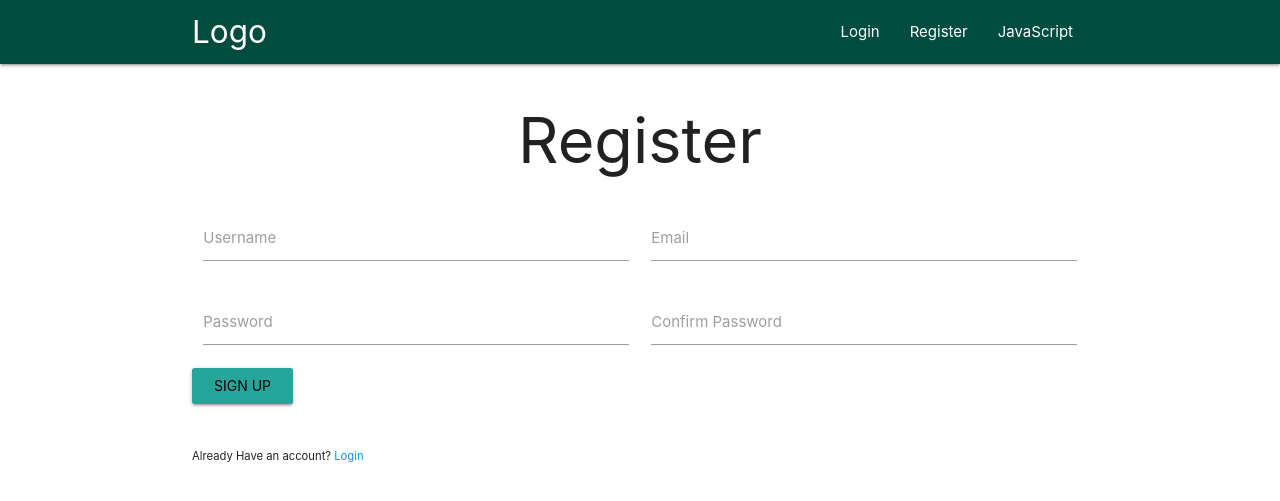
After one commit to EmmaSemutenga/flask_docs, a Flask app: page /signup in a window 1280 px wide. The commit adds this page. Shown: the top 501 px of the page. Run offline with Flask 2, Linux system fonts and the light colour scheme.

Commit message:
added templates

```diff
--- /dev/null
+++ b/forms.py
@@ -0,0 +1,16 @@
+from flask_wtf import FlaskForm
+from wtforms import StringField, PasswordField, SubmitField, BooleanField
+from wtforms.validators import DataRequired, EqualTo, Length, Email
+
+class RegistrationForm(FlaskForm):
+    username = StringField("Username", validators=[DataRequired(), Length(min = 1, max = 10)])
+    email = StringField("Email", validators=[DataRequired(), Email()])
+    password = PasswordField("Password", validators=[DataRequired()])
+    confirm_password = PasswordField("Confirm Password", validators=[DataRequired(), EqualTo('password')])
+    submit = SubmitField("Sign Up")
+
+class LoginForm(FlaskForm):
+    email = StringField("Email", validators=[DataRequired(), Email()])
+    password = PasswordField("Password", validators=[DataRequired()])
+    remember_me = BooleanField("Remember Me")
+    submit = SubmitField("Login")
--- a/hello.py
+++ b/hello.py
@@ -1,5 +1,5 @@
 from flask import Flask, render_template, request, escape, url_for, make_response, jsonify, session, redirect, flash
-
+from forms import RegistrationForm, LoginForm
 app = Flask(__name__)
 app.secret_key = "find yours"
 
@@ -47,13 +47,27 @@ def japi():
         "height" : "10fts"
     })
 
-@app.route('/login')
-def login():
-    if request.method == "POST":
-        session['username'] = request.form["username"]
-        return redirect(url_for('index'))
+# @app.route('/login')
+# def login():
+#     if request.method == "POST":
+#         session['username'] = request.form["username"]
+#         return redirect(url_for('index'))
 
 @app.route('/logout')
 def logout():
     session.pop('username', None)
     return redirect(url_for('index'))
+
+#---------------------------------------
+@app.route('/signup', methods=['POST','GET'])
+def signup():
+    form = RegistrationForm()
+    if form.validate_on_submit():
+        flash(f"Horray you got an account now: {form.username.data}!", "success")
+        return redirect(url_for('login'))
+    return render_template("register.html", form=form)
+
+@app.route('/login', methods=['POST','GET'])
+def login():
+    form = LoginForm()
+    return render_template("login.html", form=form)
--- a/requirements.txt
+++ b/requirements.txt
@@ -1,8 +1,10 @@
 Click==7.0
 Flask==1.1.1
+Flask-WTF==0.14.2
 gunicorn==20.0.0
 itsdangerous==1.1.0
 Jinja2==2.10.3
 MarkupSafe==1.1.1
 python-dotenv==0.10.3
 Werkzeug==0.16.0
+WTForms==2.2.1
--- a/templates/base.html
+++ b/templates/base.html
@@ -1,12 +1,41 @@
 <!DOCTYPE html>
-<html lang="en">
-<head>
-    <meta charset="UTF-8">
-    <meta name="viewport" content="width=device-width, initial-scale=1.0">
-    <meta http-equiv="X-UA-Compatible" content="ie=edge">
-    <title>Document</title>
-</head>
-<body>
-    <p>Tuli Ku base</p>
-</body>
-</html>
+  <html>
+    <head>
+      <!--Import Google Icon Font-->
+      <link href="https://fonts.googleapis.com/icon?family=Material+Icons" rel="stylesheet">
+      <!--Import materialize.css-->
+      <link type="text/css" rel="stylesheet" href="{{ url_for('static', filename='css/materialize.min.css') }}"  media="screen,projection"/>
+
+      <!--Let browser know website is optimized for mobile-->
+      <meta name="viewport" content="width=device-width, initial-scale=1.0"/>
+    </head>
+
+    <body>
+            <nav class="teal darken-4">
+                <div class="container">
+                    <div class="nav-wrapper">
+                      <a href="#" class="brand-logo">Logo</a>
+                      <ul id="nav-mobile" class="right hide-on-med-and-down">
+                        <li><a href="{{ url_for('login') }}">Login</a></li>
+                        <li><a href="{{ url_for('signup') }}">Register</a></li>
+                        <li><a href="collapsible.html">JavaScript</a></li>
+                      </ul>
+                    </div>
+                </div>
+            </nav>
+        <div class="container">
+            {% with messages = get_flashed_messages(with_categories=true) %}
+                {% if messages %}
+                    {% for category, message in messages %}
+                        <div class="card-panel teal lighten-2">{{ message }}</div>
+                    {% endfor%}
+                {% endif %}
+            {% endwith %}
+                {% block content %} {% endblock content %}
+        </div>
+
+
+      <!--JavaScript at end of body for optimized loading-->
+      <script type="text/javascript" src="{{ url_for('static', filename='js/materialize.min.js') }}"></script>
+    </body>
+  </html>
--- /dev/null
+++ b/templates/register.html
@@ -0,0 +1,48 @@
+{% extends "base.html"%}
+{% block content %}
+        <h1 class="center-align">Register</h1>
+        <div class="row">
+                <form class="col s12" action="" method="post" novalidate>
+                  <div class="row">
+                    <div class="input-field col s6">
+                            {{ form.username.label }}
+                            {{ form.username }}
+                            {% if form.username.errors %}
+                                {% for error in form.username.errors %}
+                                    <div class="red-text text-lighten-2">{{ error }}</div>
+                                {% endfor %}
+                            {% endif %}
+                    </div>
+                    <div class="input-field col s6">
+                            {{ form.email.label }}
+                            {{ form.email }}
+                            {% if form.email.errors %}
+                                {% for error in form.email.errors %}
+                                    <div class="red-text text-lighten-2">{{ error }}</div>
+                                {% endfor %}
+                            {% endif %}
+                    </div>
+                    <div class="input-field col s6">
+                            {{ form.password.label }}
+                            {{ form.password }}
+                            {% if form.password.errors %}
+                                {% for error in form.password.errors %}
+                                    <div class="red-text text-lighten-2">{{ error }}</div>
+                                {% endfor %}
+                            {% endif %}
+                    </div>
+                    <div class="input-field col s6">
+                            {{ form.confirm_password.label }}
+                            {{ form.confirm_password }}
+                            {% if form.confirm_password.errors %}
+                                {% for error in form.confirm_password.errors %}
+                                    <div class="red-text text-lighten-2">{{ error }}</div>
+                                {% endfor %}
+                            {% endif %}
+                    </div>
+                   {{ form.submit(class="waves-effect waves-light btn") }}
+                  </div>
+                </form>
+              </div>
+              <small>Already Have an account? <a href="{{url_for('login')}}">Login</a></small>
+{% endblock content %}
```
Also changed, not shown: templates/index.html (+3 -18 lines), templates/login.html (added, +35 -0 lines).
